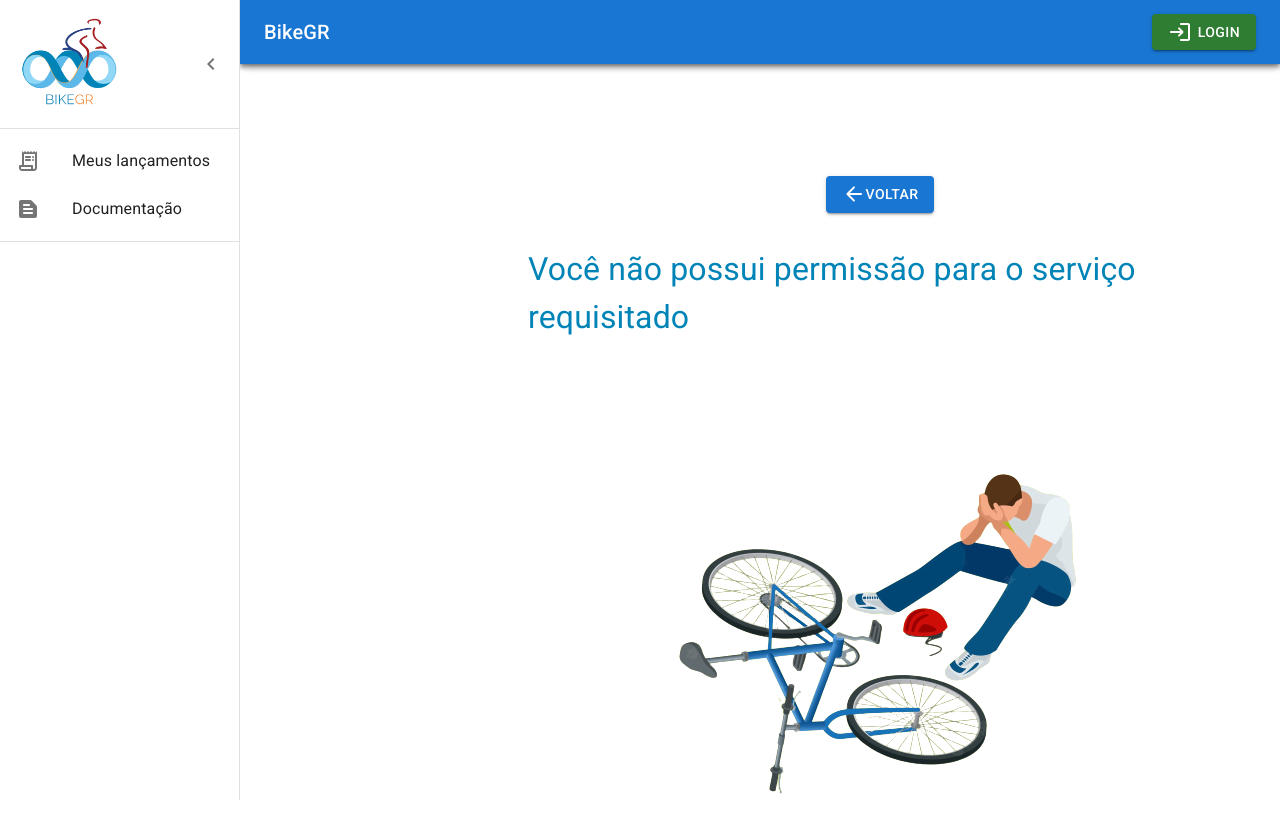
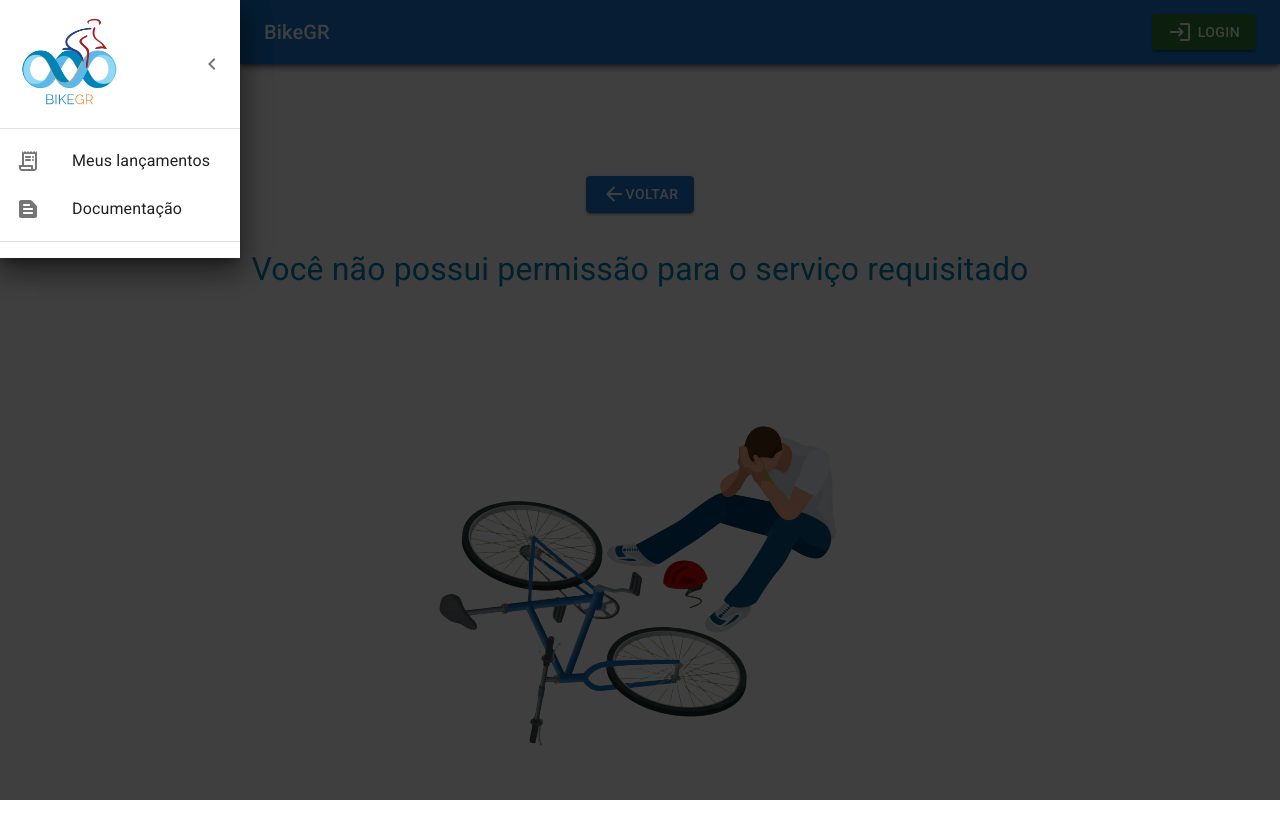
Before and after one commit to andrade-bruno/modalgr-training-process, a React (Create React App) app in the folder 04/: page / in a window 1280 px wide. Shown: the top 838 px of the page. Built offline with nearby package versions, Linux system fonts and the light colour scheme.

Commit message:
feat(1122): handleSubmitEdit main admin validation, user avatar display, container keyframes

```diff
--- a/04/src/components/Input/index.tsx
+++ b/04/src/components/Input/index.tsx
@@ -10,6 +10,7 @@ interface InputProps {
 	required?: boolean,
 	fullWidth?: boolean,
 	type: string,
+	disabled?: boolean,
 	value: unknown,
 	setter: (e: any) => void
 }
@@ -20,6 +21,7 @@ const Input = ({
 	required,
 	fullWidth,
 	type,
+	disabled,
 	value,
 	setter
 }: InputProps) => {
@@ -37,6 +39,7 @@ const Input = ({
 			fullWidth={fullWidth}
 			margin='normal'
 			type={type}
+			disabled={disabled}
 			value={value}
 			onChange={(e) => handleChange(e)}
 		/>
--- a/04/src/contexts/AccessLevelsContext.tsx
+++ b/04/src/contexts/AccessLevelsContext.tsx
@@ -25,12 +25,12 @@ AccessLevelsContext.displayName = 'AccessLevelsContext'
 export const AccessLevelProvider = ({children}: {children: JSX.Element}) => {
 	const [levels, setLevels] = useState<IAccessLevel[]>({} as IAccessLevel[])
 
-	const { token, user } = useUserContext()
+	const { token } = useUserContext()
 	const { collaborators } = useCollaboratorsContext()
 	let config: AxiosRequestConfig
 
 	useEffect(() => {
-		if (token && user.nivel_id === 2) getLevels()
+		if (token) getLevels()
 	}, [token])
 
 	const sortAccessLevelsByIdAsc = (accessLevels: IAccessLevel[]) => {
--- a/04/src/contexts/UserContext.tsx
+++ b/04/src/contexts/UserContext.tsx
@@ -44,7 +44,7 @@ export const UserProvider = ({children}: {children: JSX.Element}) => {
 			setToken(token)
 			localStorage.setItem('token', token)
 			localStorage.setItem('user', JSON.stringify(colaborador))
-			toast.success(`Bem vindo, ${colaborador.nome.split(' ')[0]}!`, {autoClose: false})
+			toast.success(`Bem vindo, ${colaborador.nome.split(' ')[0]}!`)
 			setTimeout(() => navigate('/'), 2500)
 		} catch (error: any) {
 			console.log('login error: ', error)
--- a/04/src/pages/Bikes/index.tsx
+++ b/04/src/pages/Bikes/index.tsx
@@ -143,7 +143,7 @@ const Bikes = () => {
 							<TableCell align='left'>ID</TableCell>
 							<TableCell align='left'>Número</TableCell>
 							<TableCell align='left'>Status</TableCell>
-							<TableCell align='left'>Uuário</TableCell>
+							<TableCell align='left'>Usuário</TableCell>
 							<TableCell align='left'>Ações</TableCell>
 						</TableRow>
 					</TableHead>
--- a/04/src/pages/Collaborators/index.tsx
+++ b/04/src/pages/Collaborators/index.tsx
@@ -38,6 +38,10 @@ import Modal from 'components/Modal'
 import Input from 'components/Input'
 import { useUserContext } from 'contexts/UserContext'
 import { useCollaboratorsContext } from 'contexts/CollaboratorsContext'
+import { useAccessLevelsContext } from 'contexts/AccessLevelsContext'
+import InputLabel from '@mui/material/InputLabel'
+import Select from '@mui/material/Select'
+import { toast } from 'react-toastify'
 
 const Collaborators = () => {
 	const [anchorEl, setAnchorEl] = useState<null | HTMLElement>(null)
@@ -59,6 +63,7 @@ const Collaborators = () => {
 
 	const { user, token } = useUserContext()
 	const { getCollaborators, collaborators, addColaborator, getCollaboratorById, updateCollaborator, inactivateCollaborator, guaranteeAccess } = useCollaboratorsContext()
+	const { levels } = useAccessLevelsContext()
 
 	useEffect(() => {
 		if (token && user.nivel_id === 2) getCollaborators()
@@ -118,6 +123,14 @@ const Collaborators = () => {
 	}
 	const handleSubmitEdit = async (e: React.FormEvent<HTMLFormElement>) => {
 		e.preventDefault()
+		if (selectedCollaborator == 1 && (permissionLevel != 2 || email != 'rodrigo.lopes@modalgr.com.br')) {
+			toast.info('Você não possui permissão para alterar este usuário')
+			return false
+		}
+		if (!permissionLevel || permissionLevel === 3) {
+			toast.info('Informe o nível de acesso')
+			return false
+		}
 		await updateCollaborator(selectedCollaborator, {
 			nome: name,
 			email: email,
@@ -177,12 +190,14 @@ const Collaborators = () => {
 									}
 								</TableCell>
 								<TableCell align='center'>
-									{
-										item.nivel_id === 2 ? <Chip variant='outlined' color='error' label='Admin'/>
-											: item.nivel_id === 1 ? <Chip variant='outlined' color='success' label='Colaborador' />
-												: item.nivel_id === 3 ? <Chip variant='outlined' color='default' label='Aguardando acesso' />
-													: null
-									}
+									{levels.map(level =>
+										item.nivel_id === level.id && <Chip
+											key={level.id}
+											variant='outlined'
+											color={level.id == 1 ? 'success' : level.id == 2 ? 'primary' : 'default'}
+											label={level.nivel}
+										/>
+									)}
 								</TableCell>
 								<TableCell align='center'>
 									{item.id !== user.id &&
@@ -235,6 +250,7 @@ const Collaborators = () => {
 						type='email'
 						fullWidth
 						required
+						disabled={selectedCollaborator === 1}
 					/>
 					<Input
 						label={isEditing ? 'Nova senha': 'Senha'}
@@ -243,6 +259,7 @@ const Collaborators = () => {
 						type='password'
 						fullWidth
 						required={!isEditing}
+						disabled={selectedCollaborator === 1}
 					/>
 					<LocalizationProvider dateAdapter={AdapterDayjs}>
 						<DatePicker
@@ -261,22 +278,32 @@ const Collaborators = () => {
 							/>}
 						/>
 					</LocalizationProvider>
-					<Input
-						label='Nível de acesso'
-						value={permissionLevel}
-						setter={setPermissionLevel}
-						type='number'
-						fullWidth
-						required
-					/>
+					<FormControl fullWidth>
+						<InputLabel id='access-level-label'>Nível de acesso</InputLabel>
+						<Select
+							labelId='access-level-label'
+							label='Nível de acesso'
+							color='primary'
+							value={permissionLevel}
+							onChange={e => setPermissionLevel(Number(e.target.value))}
+							margin='dense'
+							fullWidth
+							required
+							disabled={selectedCollaborator === 1}
+						>
+							{levels[0] && levels.map(item => (
+								item.id != 3 && <MenuItem value={item.id} key={item.id}>{item.nivel}</MenuItem>
+							))}
+						</Select>
+					</FormControl>
 					<FormControl style={{width: '95%'}}>
 						<RadioGroup
 							value={isActive}
 							onChange={e => setIsActive((e.target as HTMLInputElement).value)}
 							style={{display: 'flex', flexDirection: 'row', alignItems: 'flex-start'}}
 						>
-							<FormControlLabel value='true' control={<Radio />} label='Ativo' />
-							<FormControlLabel value='false' control={<Radio />} label='Inativo' />
+							<FormControlLabel value='true' control={<Radio />} label='Ativo' disabled={selectedCollaborator === 1}/>
+							<FormControlLabel value='false' control={<Radio />} label='Inativo' disabled={selectedCollaborator === 1}/>
 						</RadioGroup>
 					</FormControl>
 					<Button
--- a/04/src/pages/Default/index.tsx
+++ b/04/src/pages/Default/index.tsx
@@ -15,7 +15,8 @@ import {
 	ListItemIcon,
 	ListItemText,
 	Button,
-	Chip
+	Chip,
+	Avatar
 } from '@mui/material'
 
 import {
@@ -80,7 +81,7 @@ export default function DefaultPage({children}: {children?: any}) {
 						<Typography variant="h6" noWrap component="div">BikeGR</Typography>
 					</Box>
 					<Box sx={{display: 'flex', alignItems: 'center', gap: 4}}>
-						{user.nome && <Chip variant='filled' color='warning' label={`Bem vindo, ${user.nome.split(' ')[0]}!`} />}
+						{user.nome && <Chip avatar={<Avatar>{user.nome[0]}</Avatar>} variant='filled' color='warning' label={`${user.nome.split(' ')[0]}`} />}
 						<Button variant='contained' color={!user.nivel_id ? 'success' : 'info'} onClick={() => handleLogout()}>
 							{(!user.nivel_id) && <><LoginRounded style={{marginRight: 6}}/> Login</>}
 							{(user.nivel_id) && <><LoginRounded style={{marginRight: 6}}/> Sair</>}
@@ -97,8 +98,8 @@ export default function DefaultPage({children}: {children?: any}) {
 						boxSizing: 'border-box',
 					},
 				}}
-				variant="persistent"
-				anchor="left"
+				variant="temporary"
+				anchor="top"
 				open={open}
 			>
 				<DrawerHeader sx={{ display: 'flex', justifyContent: 'space-between' }}>
--- a/04/src/routes/index.tsx
+++ b/04/src/routes/index.tsx
@@ -11,11 +11,12 @@ import SignIn from 'pages/SignIn'
 import Docs from 'pages/Docs'
 import Bikes from 'pages/Bikes'
 
+import ScrollToTop from 'components/ScrollToTop'
 import { UserProvider } from 'contexts/UserContext'
 import { ReleasesProvider } from 'contexts/ReleasesContext'
 import { CollaboratorsProvider } from 'contexts/CollaboratorsContext'
 import { BikesProvider } from 'contexts/BikesContext'
-import ScrollToTop from 'components/ScrollToTop'
+import { AccessLevelProvider } from 'contexts/AccessLevelsContext'
 
 const CommomRoutes = () => {
 	return (
@@ -23,6 +24,7 @@ const CommomRoutes = () => {
 			<UserProvider>
 				<CollaboratorsProvider>
 					<ReleasesProvider>
+						<AccessLevelProvider>
 							<BikesProvider>
 								<>
 									<ScrollToTop />
@@ -44,6 +46,7 @@ const CommomRoutes = () => {
 									</Routes>
 								</>
 							</BikesProvider>
+						</AccessLevelProvider>
 					</ReleasesProvider>
 				</CollaboratorsProvider>
 			</UserProvider>
--- a/04/src/services/http.ts
+++ b/04/src/services/http.ts
@@ -1,7 +1,7 @@
 import axios from 'axios'
 
 export const instance = axios.create({
-	baseURL: 'http://localhost:3000/',
+	baseURL: 'http://192.168.10.78:3000/',
 	timeout: 5000,
 })
 
--- a/04/src/styles/commom.ts
+++ b/04/src/styles/commom.ts
@@ -9,6 +9,17 @@ export const Container = styled.main`
 	justify-content: center;
 	padding: 2vw;
 	background-color: #F1F1F1;
+
+	animation-name: bgModal;
+	animation-duration: 10s;
+	animation-iteration-count: infinite;
+	@keyframes bgModal {
+		0%   {background-color: #0084B7;}
+		25%  {background-color: #91D7F6;}
+		50%  {background-color: #FFF;}
+		75%  {background-color: #0084B7;}
+		100% {background-color: #91D7F6;}
+	}
 `
 
 export const Box = styled.section`
@@ -35,6 +46,14 @@ export const Box = styled.section`
 		flex-direction: column;
 		align-items: center;
 		justify-content: center;
+	}
+
+	animation-name: fade;
+	animation-duration: 2s;
+	opacity: 1;
+	@keyframes fade {
+		0%   {opacity: 0;}
+		100% {opacity: 1;}
 	}
 `
 
```
Lines whose indentation alone changed are shown as unchanged.
